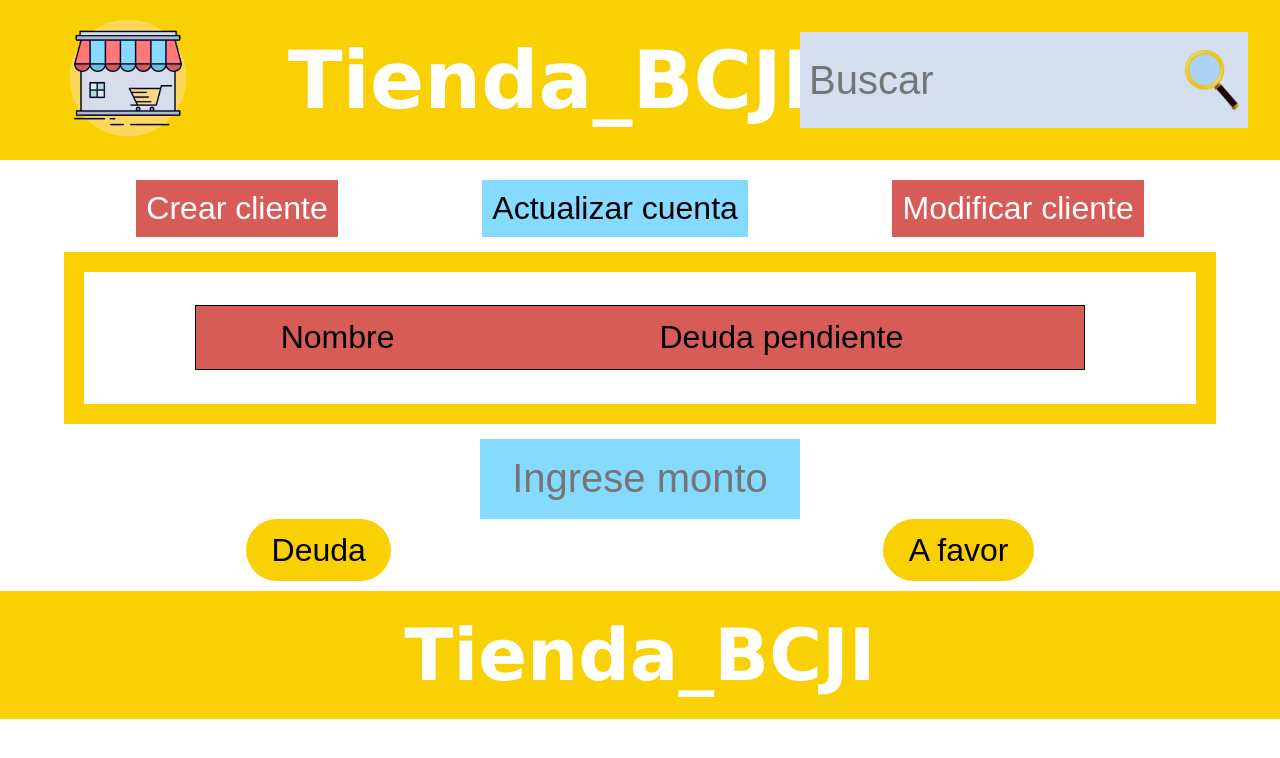
After one commit to ivandhs1/ProyectoHugo, a Flask app: page /actualizar_cuenta in a window 1280 px wide. The commit adds this page. Shown: the top 758 px of the page. Run offline with Flask 2, Linux system fonts and the light colour scheme.

Commit message:
acabe los estilos 1

```diff
--- a/prueba.py
+++ b/prueba.py
@@ -11,5 +11,14 @@ def index():
 def crearCliente():
     return render_template('crearC.html')
 
+@app.route('/modificar_cliente')
+def modificarCliente():
+    return render_template('modificarC.html')
+
+@app.route('/actualizar_cuenta')
+def modificaDeuda():
+    return render_template('modificarD.html')
+
+
 if __name__=='__main__':
     app.run(debug=True, port=7000)
--- a/static/css/Style.css
+++ b/static/css/Style.css
@@ -2,6 +2,7 @@
     box-sizing: border-box;
     margin: 0;
     padding: 0;
+    font-family: Arial, Helvetica, sans-serif;
 }
 
 /*LAYOUT*/
@@ -83,10 +84,16 @@ footer h1{
 }
 .blue{
     padding: 10px;
-    background-color: rgb(134,248,254);
+    background-color: rgb(134,218,254);
     font-size: 200%;
     text-decoration: none;
     color: black;
+}
+.cabeza{
+    display: flex;
+    flex-direction: column;
+    justify-content: center;
+    align-items: center;
 }
 
 /*INDEX*/
@@ -128,13 +135,15 @@ thead{
     background-color: rgb(215,92,87);
     height: 4rem;
     margin:10px 0 10px 0;
+    text-align: center;
 }
 
 tr:nth-child(even){
-    background-color:rgb(134,248,254);
+    background-color:rgb(134,218,254);
     height: 4rem;
     margin:10px 0 10px 0;
     border: solid 1px black;
+    text-align: center;
 }
 .borde1{
     border-left: solid 1px black;
@@ -163,7 +172,7 @@ tr:nth-child(even){
     flex-direction: column;
 }
 .crear{
-    width: 80%;
+    width: 90%;
     display: flex;
     justify-content: flex-end;
     flex-direction: row;
@@ -173,13 +182,49 @@ tr:nth-child(even){
 .crear input{
     width: 600px;
     margin-left: 20%;
-    background-color: rgb(134,248,254);
+    background-color: rgb(134,218,254);
     border: none;
 }
 .enviar{
     padding: 1% 2% 1% 2%;
     border-radius: 100px;
-    background-color: rgb(134,248,254);
+    background-color: rgb(134,218,254);
     border: none;
     margin-bottom: 10px;
 }
+/*MODIFICAR DEUDA*/
+.modifDeud{
+    display: flex;
+    flex-direction: column;
+    justify-content: center;
+    align-items: center;
+    width: 100%;
+    margin-bottom: 10px;
+}
+.botonesDeuda{
+    width: 100%;
+    display: flex;
+    justify-content: space-around;
+    align-items: center;
+}
+.botonDeu1{
+    background-color: rgb(249,208,4);
+    padding: 1% 2% 1% 2%;
+    border-radius: 200px;
+}
+.botonDeu1 a{
+    text-decoration: none;
+    color: black;
+    font-size: 200%;
+}
+.modifDeud input{
+    width: 25%;
+    text-align: center;
+    background-color: rgb(134,218,254);
+    height: 5rem;
+    font-size: 250%;
+    border: none;
+}
+.agrandar{
+    font-size: 200%;
+}
--- a/templates/crearC.html
+++ b/templates/crearC.html
@@ -2,7 +2,7 @@
 {% block body %}
 <main class="mainCrear">
     <section class="creacion">
-        <form action="" class="formulario">
+        <form action="??????????" method="POST" class="formulario">
             <div class="crear">
                 <label for="nombre_cliente">Nombre completo:</label>
                 <input type="text" name="nombre_cliente" id="nombre_cliente">
@@ -20,7 +20,7 @@
                 <input type="text" name="numero_cel" id="numero_cel">
             </div>
             <div class="crear">
-                <label for="saldo">saldo:</label>
+                <label for="saldo">Saldo:</label>
                 <input type="text" name="saldo" id="saldo">
             </div>
 
--- a/templates/index.html
+++ b/templates/index.html
@@ -14,7 +14,7 @@
             </thead>
             <tbody>
                 <tr>
-                    <td></td>
+                    <td>aaaaaa</td>
                     <td></td>
                     <td></td>
                     <td></td>
--- a/templates/layout.html
+++ b/templates/layout.html
@@ -8,6 +8,7 @@
     <title>Tienda_BCJI</title>
 </head>
 <body>
+    <div class="cabeza">
         <header>
             <a href="/index" class="logo"><img  src="static/images/tiendaa.png" alt=""></a>
             <div class="textoheader">
@@ -25,6 +26,7 @@
                 <a href="/modificar_cliente" class="red">Modificar cliente</a>
             </div>
         </section>
+    </div>
     {% block body %}
     {% endblock %}
     <footer>
--- /dev/null
+++ b/templates/modificarD.html
@@ -0,0 +1,31 @@
+{% extends 'layout.html' %}
+{% block body %}
+<main class="mainIndex">
+    <section class="tablaIndex">
+        <table class="tabla_Index">
+            <thead>
+
+            </thead>
+            <tbody>
+                <tr>
+                    <td class="agrandar">Nombre</td>
+                    <td class="agrandar">Deuda pendiente</td>
+                </tr>
+            </tbody>
+        </table>
+
+
+    </section>
+    <section class="modifDeud">
+        <input type="text" placeholder="Ingrese monto">
+        <div class="botonesDeuda">
+            <div class="botonDeu1">
+                <a href="/deuda">Deuda</a>
+            </div>
+            <div class="botonDeu1">
+                <a href="/Afavor">A favor</a>
+            </div>
+        </div>
+    </section>
+</main>
+{% endblock %}
```
Also changed, not shown: templates/modificarC.html (added, +18 -0 lines). Lines whose indentation alone changed are shown as unchanged.
